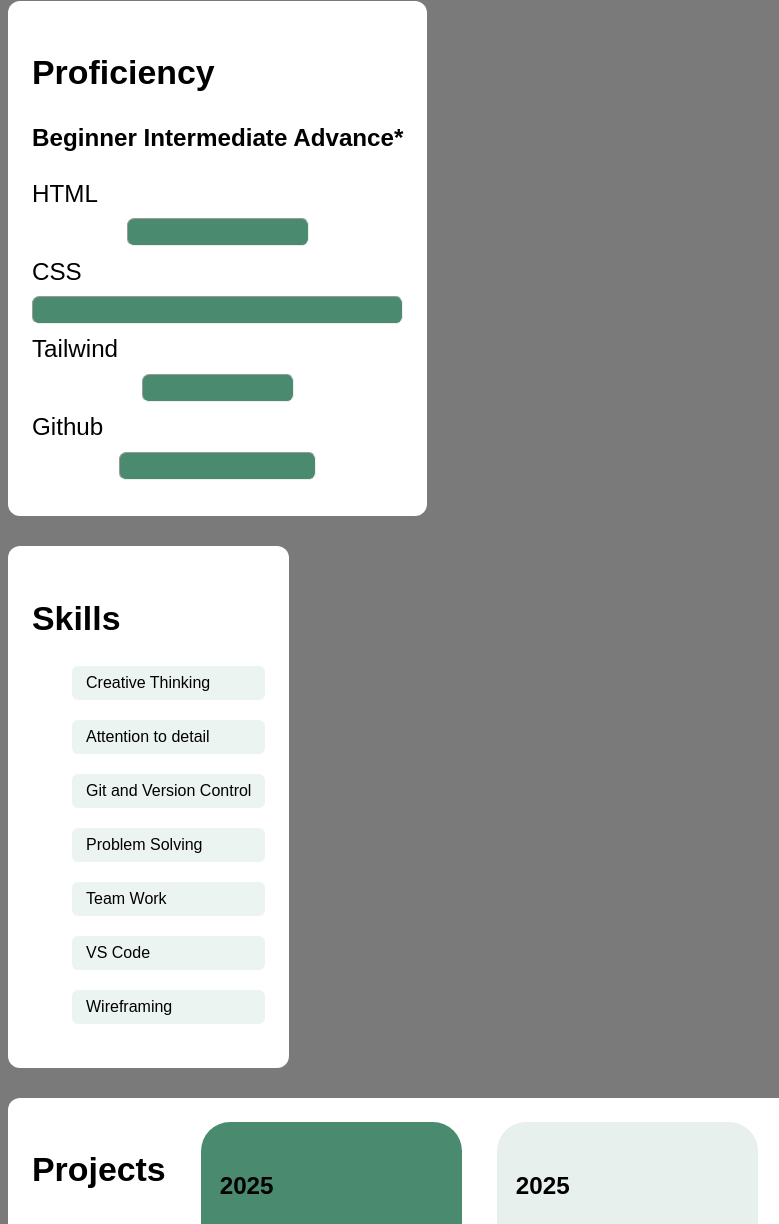
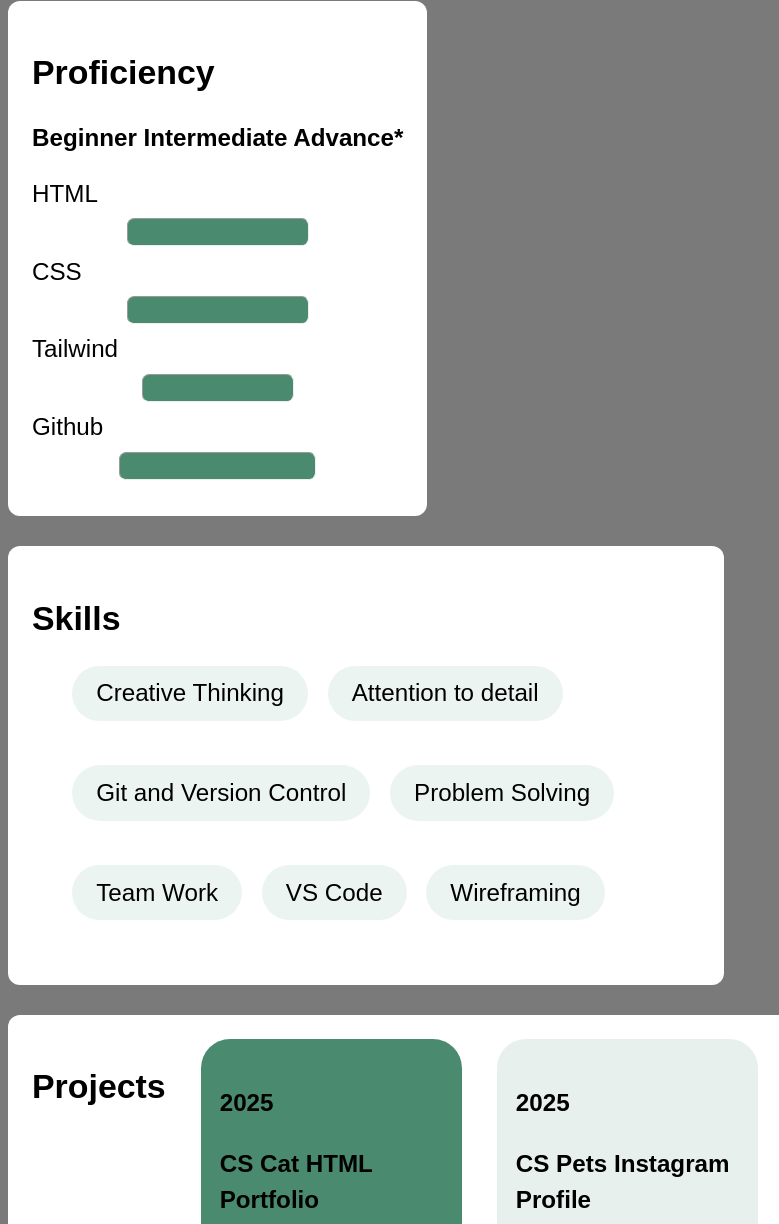
Before and after one commit to chelsigorridon/CHEGOR25091_PTO2502_GroupA_ChelsiGorridon_SDFPP, a plain HTML site: page index.html in a window 1280 px wide. Shown: the part 736-1960 px from the top of the page, without its empty margins (0-779 px from the left). Drawn offline with Linux system fonts and the light colour scheme.

Commit message:
Added flex and Styling to skills

```diff
--- a/styles.css
+++ b/styles.css
@@ -93,16 +93,45 @@ ul{
     font-family: sans-serif;
 }
 
+
+.skills-container {
+    display: flex;
+    flex-direction: row;
+    width: 706px;
+    height: 429px;
+    top: 411px;
+    left: 675px;
+    border-radius: 29.04px;
+    padding: 28px;
+    gap: 39px;
+}
+
 .skills{
+    display: flex;
+
+    width: 627.81px;
+    height: 279.53px;
+    gap: 19.36px;
     list-style-type: none;
-    text-align: left;
+    flex-wrap: wrap;
+
+
 }
 
 .bubble-skills-1, .bubble-skills-2 , .bubble-skills-3 , .bubble-skills-4 , .bubble-skills-5 , .bubble-skills-6 , .bubble-skills-7 {
     background-color: #ECF4F1;
-    padding: 8px 14px;
-    border-radius: 6px;
-    margin-bottom: 20px;
+    padding-top: 9.68px ;
+    padding-bottom: 9.68px;
+    padding-left: 24.2px ;
+    padding-right: 24.2px;
+    border-radius: 96.81px;
+    width: fit-content;
+    height: 36px;
+    text-align: center;
+    gap: 24px;
+    font-size: 24.2px;
+    line-height: 150%;
+
 
 }
 
@@ -115,7 +144,7 @@ ul{
 
 }
 
-.custom-line-1 , .cstom-line-2 {
+.custom-line-1 , .custom-line-2 {
     width: 180px;
 }
 
```
